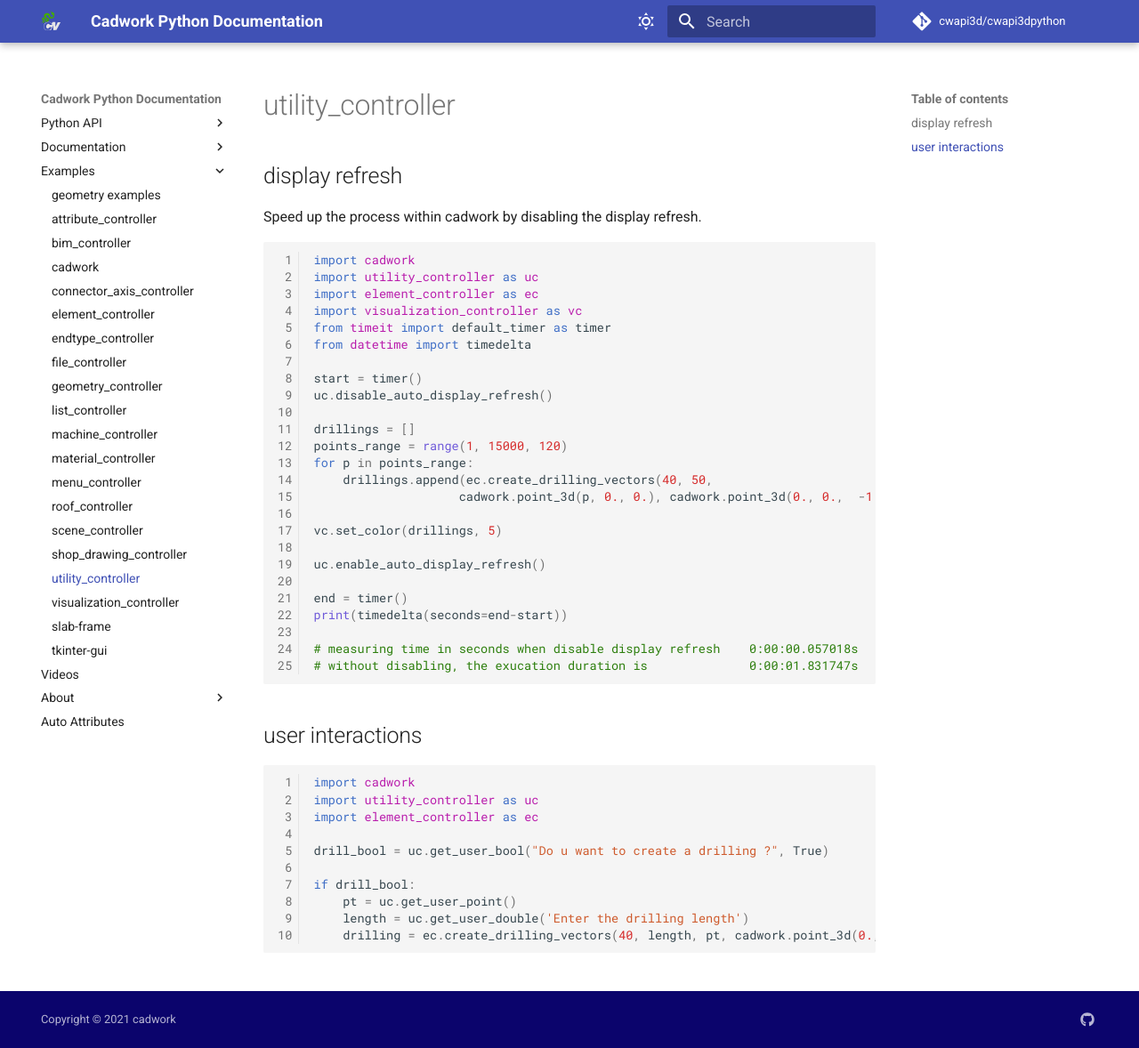
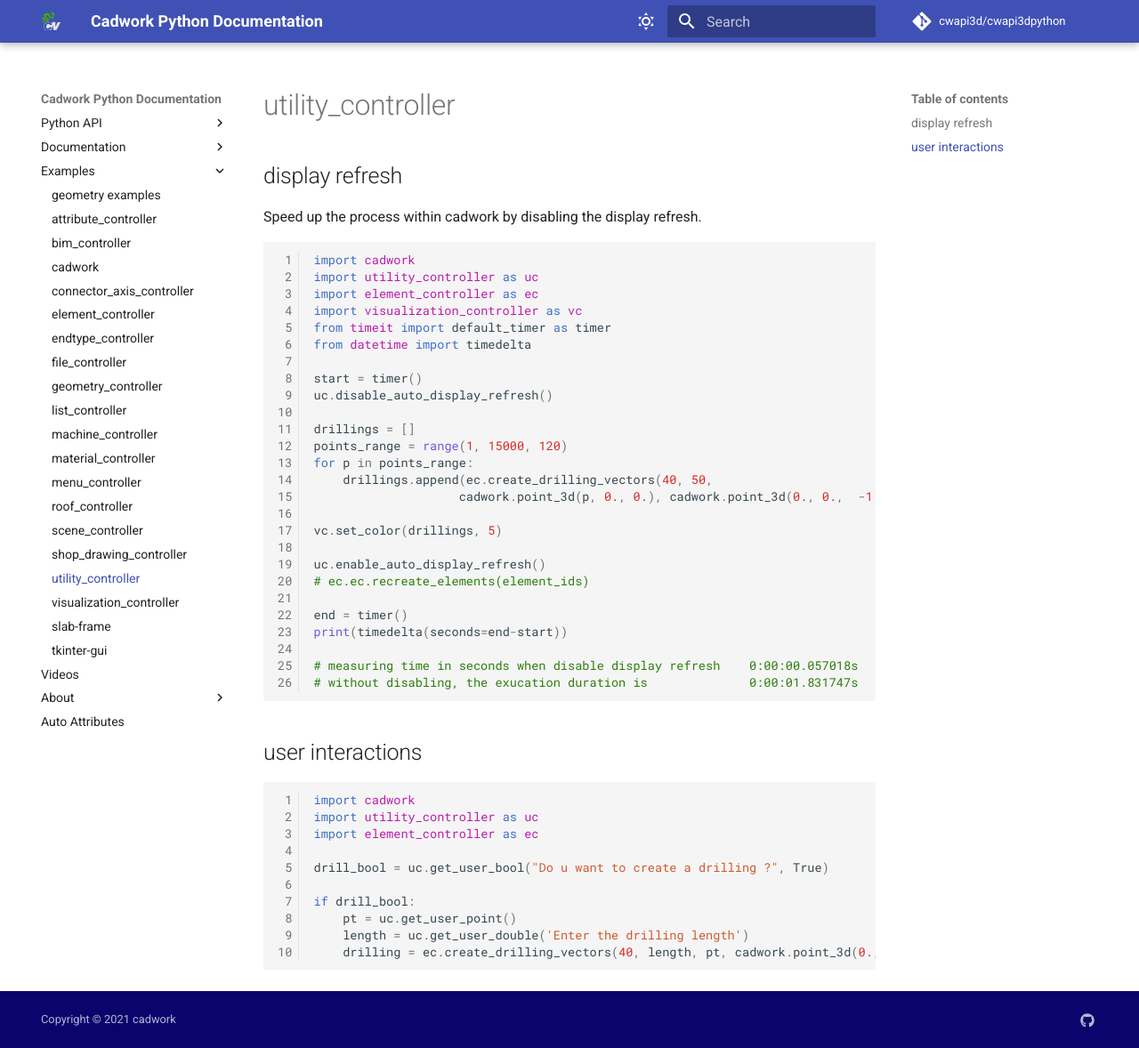
Before and after one commit to cwapi3d/cwapi3dpython, an MkDocs documentation site: the page built from docs/examples/utility_example.md, in a window 1280 px wide and 1178 px high. Shown: the whole window at 89% size. Built offline with MkDocs 1.6.1 and Material for MkDocs 9.7.7, drawn with Linux system fonts in a browser that asks for light colours; comment, search, counter and statistics services are not loaded.

```diff
--- a/docs/examples/utility_example.md
+++ b/docs/examples/utility_example.md
@@ -23,6 +23,7 @@ for p in points_range:
 vc.set_color(drillings, 5)
 
 uc.enable_auto_display_refresh()
+# ec.ec.recreate_elements(element_ids)
 
 end = timer()
 print(timedelta(seconds=end-start))
```
